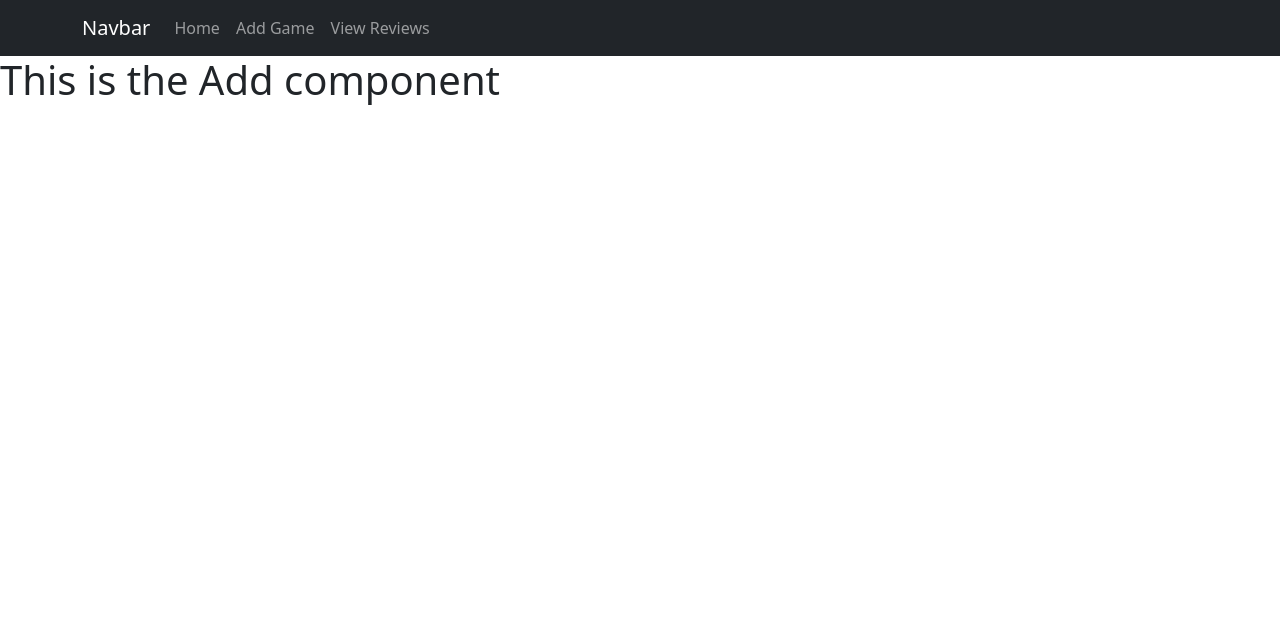
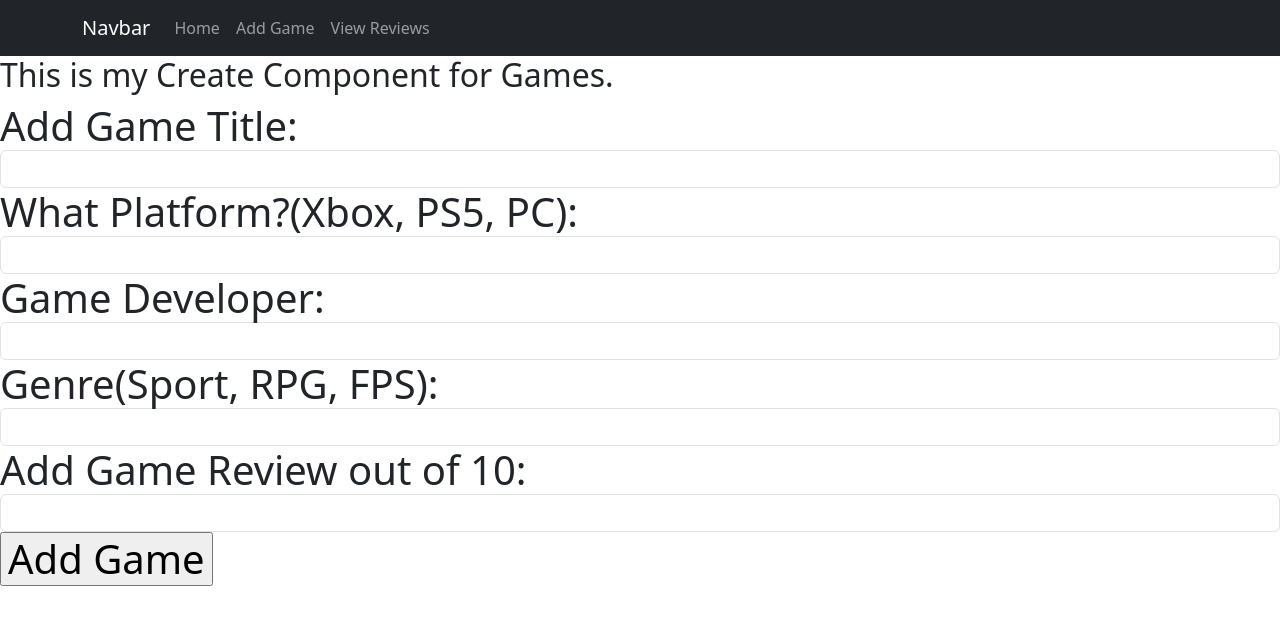
Before and after one commit to BrianWalsh23/DRQ_Project_2024, a React (Create React App) app in the folder games/: page /add in a window 1280 px wide. Shown: the top 624 px of the page. Built offline with nearby package versions, Linux system fonts and the light colour scheme.

Commit message:
Created gameItem.js. Updated add.js to include more options to submit

```diff
--- a/games/src/components/add.js
+++ b/games/src/components/add.js
@@ -1,4 +1,57 @@
-const Add = () => {
-    return <div>This is the Add component</div>;
-  };
-  export default Add;
+import { useState } from "react";
+
+function Create() {
+  const [title, setTitle] = useState('');
+  const [platform, setPlatform] = useState('');
+  const [developer, setDeveloper] = useState('');
+  const [genre, setGenre] = useState('');
+  const [score, setScore] = useState('');
+
+  const handleSubmit = (e) => {
+    e.preventDefault();
+    console.log(title);  // Now logging the game title
+  }
+
+  return (
+    <div>
+      <h2>This is my Create Component for Games.</h2>
+      <form onSubmit={handleSubmit}>
+        <div className="form-group">
+          <label>Add Game Title: </label>
+          <input type="text"
+            className="form-control"
+            value={title}
+            onChange={(e) => { setTitle(e.target.value) }}
+          />
+          <label>What Platform?(Xbox, PS5, PC): </label>
+          <input type="text"
+            className="form-control"
+            value={platform}
+            onChange={(e) => { setPlatform(e.target.value) }}
+          />
+          <label>Game Developer: </label>
+          <input type="text"
+            className="form-control"
+            value={developer}
+            onChange={(e) => { setDeveloper(e.target.value) }}
+          />
+          <label>Genre(Sport, RPG, FPS): </label>
+          <input type="text"
+            className="form-control"
+            value={genre}
+            onChange={(e) => { setGenre(e.target.value) }}
+          />
+          <label>Add Game Review out of 10: </label>
+          <input type="text"
+            className="form-control"
+            value={score}
+            onChange={(e) => { setScore(e.target.value) }}
+          />
+        </div>
+        <input type="submit" value="Add Game" />
+      </form>
+    </div>
+  );
+}
+
+export default Create;
```
Also changed, not shown: games/src/components/GameItem.js (added, +24 -0 lines).
